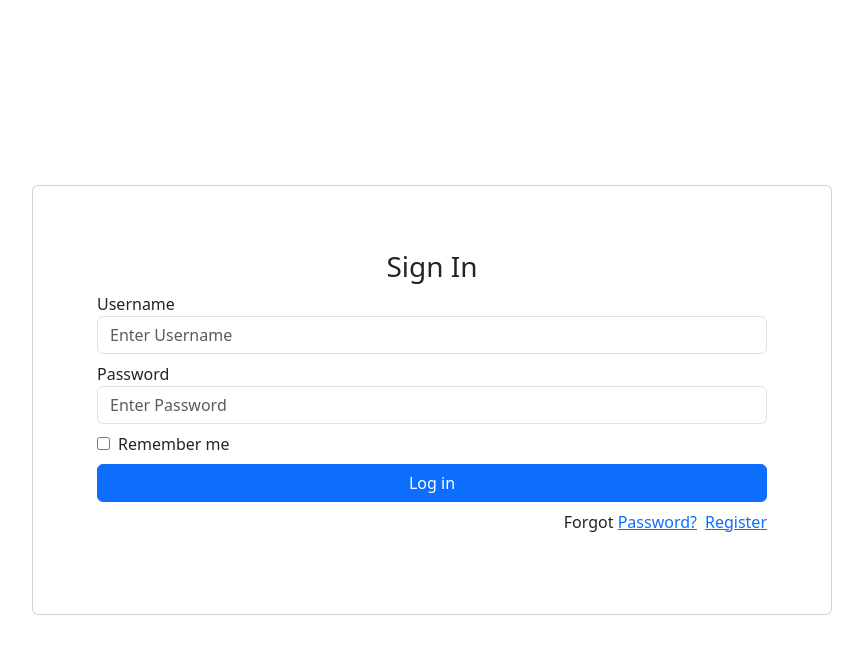
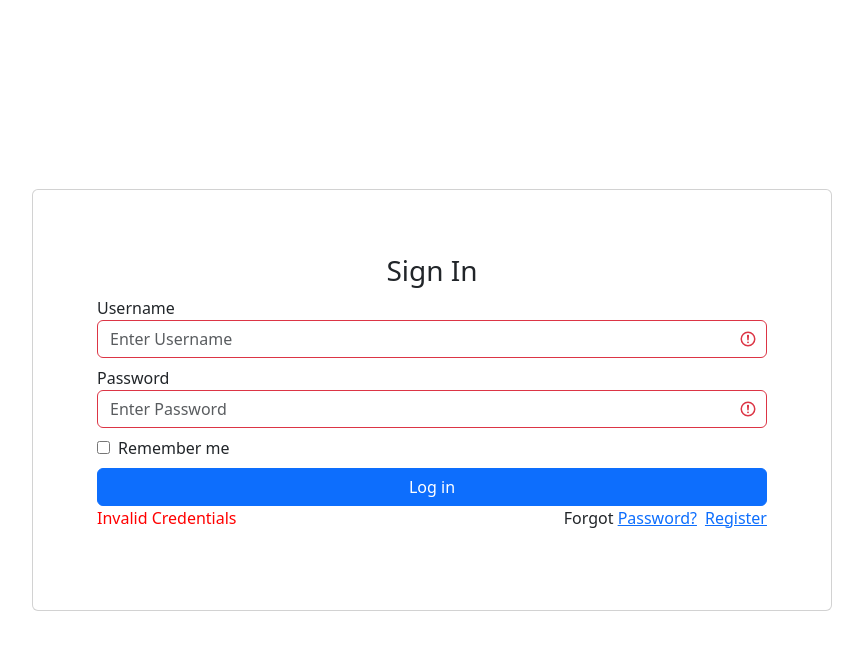
Before and after one commit to JohnJones88/TradeVault-ui, a React (Create React App) app in the folder TradeVault-ui/: page / in a window 1280 px wide. Both pictures are taken after a click on the button "Log in". Shown: the top 654 px of the page, without its empty margins (208-1071 px from the left). Built offline with nearby package versions, Linux system fonts and the light colour scheme; no server answers.

Commit message:
helping out with styling

```diff
--- /dev/null
+++ b/TradeVault-ui/src/App.css
@@ -0,0 +1,3 @@
+.error-color {
+    color: red;
+}
--- a/TradeVault-ui/src/App.tsx
+++ b/TradeVault-ui/src/App.tsx
@@ -1,6 +1,7 @@
 import { BrowserRouter, Routes, Route } from "react-router-dom";
 import { useState } from "react";
 import 'bootstrap/dist/css/bootstrap.min.css';
+import './App.css';
 import HomePage from "./pages/home/HomePage";
 import Container from 'react-bootstrap/Container';
 import Nav from 'react-bootstrap/Nav';
--- a/TradeVault-ui/src/pages/logIn/LoginPage.tsx
+++ b/TradeVault-ui/src/pages/logIn/LoginPage.tsx
@@ -9,21 +9,22 @@ function LogInPage() {
 
   const [username, setUsername] = useState('');
   const [password, setPassword] = useState('');
+  const [hasError, setHasError] = useState(false);
 
   return (
     <div className="login-page container d-flex align-items-center justify-content-center">
       <Card style={{ maxWidth: '100%', width: "50rem" }}>
         <Card.Body>
           <div className="50-w p-5 rounded">
-            <form>
+            <form className="needs-validation">
               <h3 className="text-center">Sign In</h3>
               <div className="mb-2">
                 <label typeof="text">Username</label>
-                <input type="username" placeholder="Enter Username" className="form-control" value={username} onChange={(e) => { setUsername(e.target.value) }} />
+                <input type="username" required placeholder="Enter Username" className={`form-control ${hasError ? 'is-invalid' : ''}`} value={username} onChange={(e) => { setUsername(e.target.value) }} />
               </div>
               <div className="mb-2">
                 <label htmlFor="password">Password</label>
-                <input type="password" placeholder="Enter Password" className="form-control" value={password} onChange={(e) => { setPassword(e.target.value) }} />
+                <input type="password" required placeholder="Enter Password" className={`form-control ${hasError ? 'is-invalid' : ''}`} value={password} onChange={(e) => { setPassword(e.target.value) }} />
               </div>
               <div className="mb-2">
                 <input type="checkbox" className="custom-control custom-checkbox" id="check" />
@@ -34,9 +35,16 @@ function LogInPage() {
               <div className="d-grid">
                 <button className="btn btn-primary" type="button" onClick={userLogIn}>Log in</button>
               </div>
-              <p className="text-end mt-2">
-                Forgot <a href="">Password?</a><a href="" className="ms-2" onClick={() => navigate('/signup')}>Register</a>
-              </p>
+              <div className="row">
+                {hasError &&
+                  <p className="col-4 error-color">
+                    Invalid Credentials
+                  </p>
+                }
+                <p className={`text-end ${hasError ? 'col-8' : 'col-12'}`}>
+                  Forgot <a href="">Password?</a><a href="" className="ms-2" onClick={() => navigate('/signup')}>Register</a>
+                </p>
+              </div>
             </form>
           </div>
         </Card.Body>
@@ -65,7 +73,8 @@ function LogInPage() {
 
         navigate('/home')
       } catch (error) {
-        console.error(error);
+        setHasError(true);
+        //setValidate(true)
       }
     }
     asyncGetUserLogIn()
```
